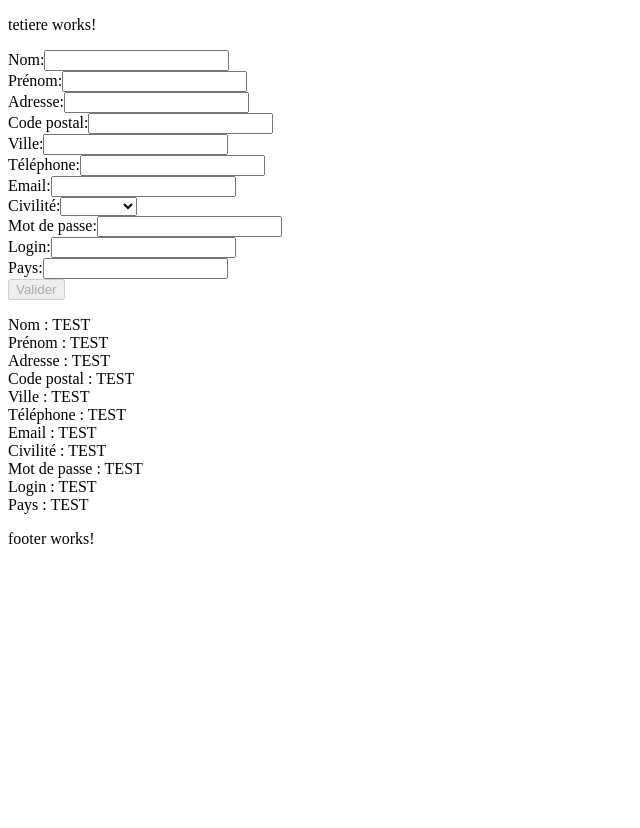
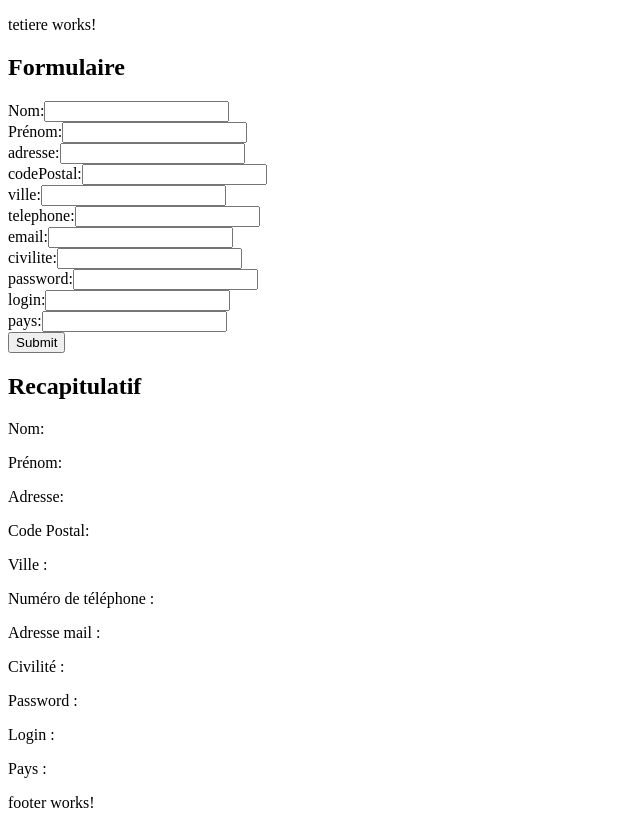
Before and after one commit to WEB-CNAM-2A/tp02_aydin_isamettin, an Angular app in the folder tp02_aydin_isamettin/: page / in a window 1280 px wide. Shown: the whole page, without its empty margins (0-640 px from the left). Before the commit the page ends 800 px from the top, so only its background shows below. Built offline with nearby package versions, Linux system fonts and the light colour scheme.

Commit message:
feat: added formulaire and recapitulatif with databinding from child to parrent

```diff
--- a/tp02_aydin_isamettin/angular.json
+++ b/tp02_aydin_isamettin/angular.json
@@ -91,5 +91,8 @@
         }
       }
     }
+  },
+  "cli": {
+    "analytics": false
   }
 }
--- a/tp02_aydin_isamettin/src/app/app.component.html
+++ b/tp02_aydin_isamettin/src/app/app.component.html
@@ -1,4 +1,3 @@
 <app-tetiere></app-tetiere>
-<app-formulaire></app-formulaire>
 <app-recapitulatif></app-recapitulatif>
 <app-footer></app-footer>
--- a/tp02_aydin_isamettin/src/app/formulaire/formulaire.component.html
+++ b/tp02_aydin_isamettin/src/app/formulaire/formulaire.component.html
@@ -1,50 +1,62 @@
-<form (ngSubmit)="onSubmit()">
+<!-- formulaire.component.html -->
+
+<div>
+  <h2>Formulaire</h2>
+
+  <div>
     <label for="nom">Nom:</label>
-    <input type="text" id="nom" [(ngModel)]="nom" name="nom" required >
-    <br>
+    <input type="text" id="nom" [(ngModel)]="nom">
+  </div>
 
+  <div>
     <label for="prenom">Prénom:</label>
-    <input type="text" id="prenom" [(ngModel)]="prenom" name="prenom" required>
-    <br>
+    <input type="text" id="prenom" [(ngModel)]="prenom">
+  </div>
 
-    <label for="adresse">Adresse:</label>
-    <input type="text" id="adresse" [(ngModel)]="adresse" name="adresse" required>
-    <br>
+  <div>
+    <label for="adresse">adresse:</label>
+    <input type="text" id="adresse" [(ngModel)]="adresse">
+  </div>
 
-    <label for="codePostal">Code postal:</label>
-    <input type="text" id="codePostal" [(ngModel)]="codePostal" name="codePostal" required>
-    <br>
+  <div>
+    <label for="codePostal">codePostal:</label>
+    <input type="number" id="codePostal" [(ngModel)]="codePostal">
+  </div>
 
-    <label for="ville">Ville:</label>
-    <input type="text" id="ville" [(ngModel)]="ville" name="ville" required>
-    <br>
+  <div>
+    <label for="ville">ville:</label>
+    <input type="text" id="ville" [(ngModel)]="ville">
+  </div>
 
-    <label for="telephone">Téléphone:</label>
-    <input type="text" id="telephone" [(ngModel)]="telephone" name="telephone" required>
-    <br>
+  <div>
+    <label for="telephone">telephone:</label>
+    <input type="number" id="telephone" [(ngModel)]="telephone">
+  </div>
 
-    <label for="email">Email:</label>
-    <input type="email" id="email" [(ngModel)]="email" name="email" required>
-    <br>
+  <div>
+    <label for="email">email:</label>
+    <input type="email" id="email" [(ngModel)]="email">
+  </div>
 
-    <label for="civilite">Civilité:</label>
-    <select id="civilite" [(ngModel)]="civilite" name="civilite" required>
-      <option value="Monsieur">Monsieur</option>
-      <option value="Madame">Madame</option>
-    </select>
-    <br>
+  <div>
+    <label for="civilite">civilite:</label>
+    <input type="text" id="civilite" [(ngModel)]="civilite">
+  </div>
 
-    <label for="password">Mot de passe:</label>
-    <input type="password" id="password" [(ngModel)]="password" name="password" required>
-    <br>
+  <div>
+    <label for="password">password:</label>
+    <input type="password" id="password" [(ngModel)]="password">
+  </div>
 
-    <label for="login">Login:</label>
-    <input type="text" id="login" [(ngModel)]="login" name="login" required>
-    <br>
+  <div>
+    <label for="login">login:</label>
+    <input type="text" id="login" [(ngModel)]="login">
+  </div>
 
-    <label for="pays">Pays:</label>
-    <input type="text" id="pays" [(ngModel)]="pays" name="pays" required>
-    <br>
+  <div>
+    <label for="pays">pays:</label>
+    <input type="text" id="pays" [(ngModel)]="pays">
+  </div>
 
-    <button type="submit" [disabled]="btnDisabled">Valider</button>
-  </form>
+  <button (click)="sendParent()">Submit</button>
+</div>
--- a/tp02_aydin_isamettin/src/app/formulaire/formulaire.component.ts
+++ b/tp02_aydin_isamettin/src/app/formulaire/formulaire.component.ts
@@ -1,4 +1,4 @@
-import { Component } from '@angular/core';
+import { Component, EventEmitter, Output } from '@angular/core';
 import { FormsModule } from '@angular/forms';
 
 @Component({
@@ -21,18 +21,23 @@ export class FormulaireComponent {
   login = '';
   pays = '';
 
-  btnDisabled = true;
+  @Output() submit = new EventEmitter<any>();
 
-checkForm() {
-    if (this.nom !== '' && this.prenom !== '' && this.adresse !== '' && this.codePostal !== '' && this.ville !== '' && this.telephone !== '' && this.email !== '' && this.civilite !== '' && this.password !== '' && this.login !== '' && this.pays !== '') {
-        this.btnDisabled = false;
-    } else {
-        this.btnDisabled = true;
-    }
-}
-
-onSubmit() {
-    console.log('Formulaire soumis');
-}
+  sendParent() {
+    console.log('sendParent');
+    this.submit.emit({
+      nom: this.nom,
+      prenom: this.prenom,
+      adresse: this.adresse,
+      codePostal: this.codePostal,
+      ville: this.ville,
+      telephone: this.telephone,
+      email: this.email,
+      civilite: this.civilite,
+      password: this.password,
+      login: this.login,
+      pays: this.pays
+    });
+  }
 
 }
--- a/tp02_aydin_isamettin/src/app/recapitulatif/recapitulatif.component.html
+++ b/tp02_aydin_isamettin/src/app/recapitulatif/recapitulatif.component.html
@@ -1,11 +1,19 @@
-<p> Nom : {{nom}}
-<br>Prénom : {{prenom}}
-<br>Adresse : {{adresse}}
-<br>Code postal : {{codePostal}}
-<br>Ville : {{ville}}
-<br>Téléphone : {{telephone}}
-<br>Email : {{email}}
-<br>Civilité : {{civilite}}
-<br>Mot de passe : {{password}}
-<br>Login : {{login}}
-<br>Pays : {{pays}}</p>
+<!-- Include the child component -->
+<app-formulaire (submit)="receiveFormData($event)"></app-formulaire>
+
+
+<!-- recapitulatif.component.html -->
+<div>
+    <h2>Recapitulatif</h2>
+    <p>Nom: {{ nom }}</p>
+    <p>Prénom: {{ prenom }}</p>
+    <p>Adresse: {{ adresse }}</p>
+    <p>Code Postal: {{ codePostal }}</p>
+    <p>Ville : {{ville}}</p>
+    <p>Numéro de téléphone : {{telephone}}</p>
+    <p>Adresse mail : {{email}}</p>
+    <p>Civilité : {{civilite}}</p>
+    <p>Password : {{password}}</p>
+    <p>Login : {{login}}</p>
+    <p>Pays : {{pays}}</p>
+</div>
--- a/tp02_aydin_isamettin/src/app/recapitulatif/recapitulatif.component.ts
+++ b/tp02_aydin_isamettin/src/app/recapitulatif/recapitulatif.component.ts
@@ -1,24 +1,38 @@
 import { Component } from '@angular/core';
+import { FormulaireComponent } from '../formulaire/formulaire.component';
 
 @Component({
-  selector: 'app-recapitulatif',
-  standalone: true,
-  imports: [],
-  templateUrl: './recapitulatif.component.html',
-  styleUrl: './recapitulatif.component.css'
+    selector: 'app-recapitulatif',
+    standalone: true,
+    templateUrl: './recapitulatif.component.html',
+    styleUrl: './recapitulatif.component.css',
+    imports: [FormulaireComponent]
 })
 export class RecapitulatifComponent {
-  nom = 'TEST';
-  prenom = 'TEST';
-  adresse = 'TEST';
-  codePostal = 'TEST';
-  ville = 'TEST';
-  telephone = 'TEST';
-  email = 'TEST';
-  civilite = 'TEST';
-  password = 'TEST';
-  login = 'TEST';
-  pays = 'TEST';
+  nom = '';
+  prenom = '';
+  adresse = '';
+  codePostal = '';
+  ville = '';
+  telephone = '';
+  email = '';
+  civilite = '';
+  password = '';
+  login = '';
+  pays = '';
 
-  isVisible = false;
+  receiveFormData(data: any) {
+    // Receive data from child component
+    this.nom = data.nom;
+    this.prenom = data.prenom;
+    this.adresse = data.adresse;
+    this.codePostal = data.codePostal;
+    this.ville = data.ville;
+    this.telephone = data.telephone;
+    this.email = data.email;
+    this.civilite = data.civilite;
+    this.password = data.password;
+    this.login = data.login;
+    this.pays = data.pays;
+  }
 }
```
